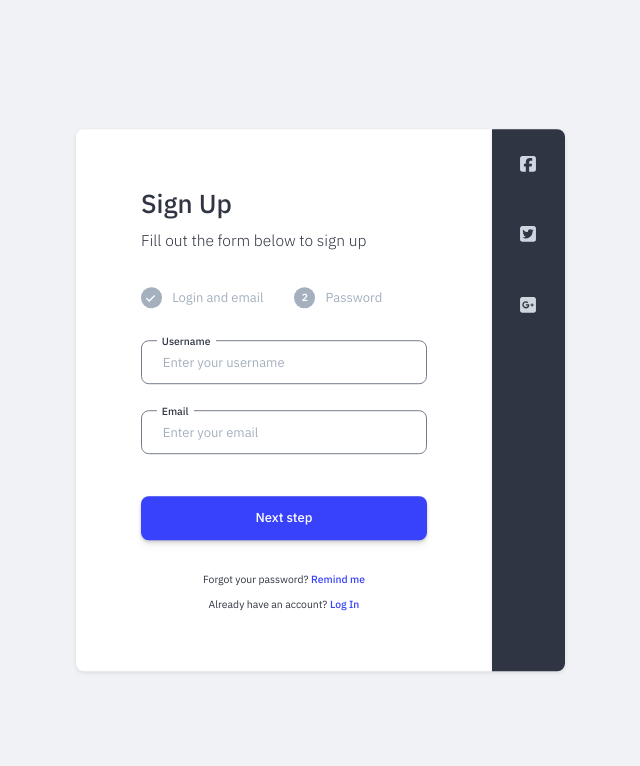
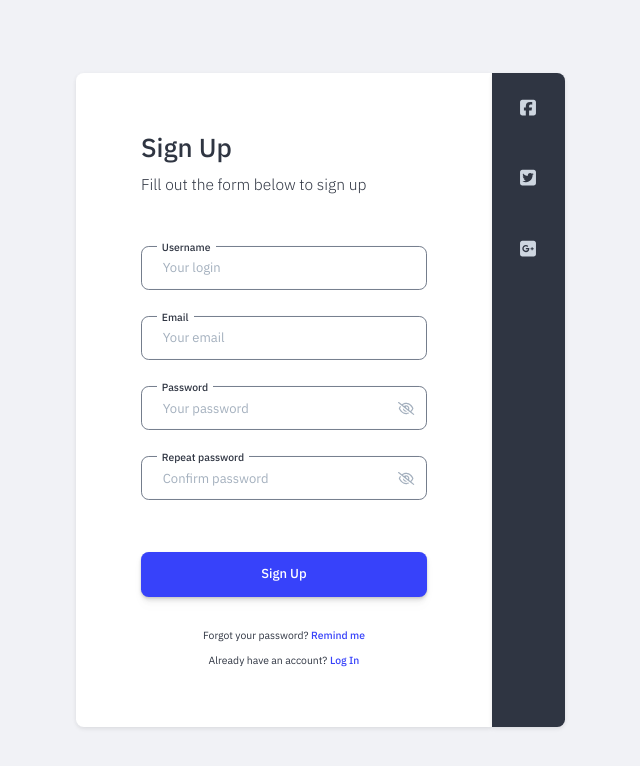
Before and after one commit to ddamiankowalski/rapidhcm, an Angular app in the folder rapidhcm-frontend/: page /auth/register in a window 1280 px wide. Shown: the top 766 px of the page, without its empty margins (356-996 px from the left). Built offline with nearby package versions, Linux system fonts and the light colour scheme.

Commit message:
form changes

```diff
--- a/rapidhcm-frontend/src/app/global/components/input.component.ts
+++ b/rapidhcm-frontend/src/app/global/components/input.component.ts
@@ -48,6 +48,8 @@ export class InputComponent {
      */
     @Input() public addclass?: string;
 
+    @Input() public id?: string;
+
     @Input() public eyeIcon?: boolean;
 
     public faEye: IconDefinition = faEye;
--- a/rapidhcm-frontend/src/app/global/templates/input.html
+++ b/rapidhcm-frontend/src/app/global/templates/input.html
@@ -1,5 +1,5 @@
 <div class="std-input__w-label" [ngClass]="addclass">
-    <input [type]="type" id="email" class="std-input" [autocomplete]="autocomplete" [placeholder]="placeholder"  >
+    <input [type]="type" [id]="id" class="std-input" [autocomplete]="autocomplete" [placeholder]="placeholder"  >
     <label for="email" class="std-input__label">{{ label }}</label>
     <fa-icon [icon]="icon" class="std-input__icon"></fa-icon>
     <fa-icon (click)="togglePasswordVisibility()" *ngIf="eyeIcon" [icon]="type !== 'password' ? faEye : faEyeSlash" class="std-input__icon-toggle"></fa-icon>
--- a/rapidhcm-frontend/src/app/login/components/register.component.ts
+++ b/rapidhcm-frontend/src/app/login/components/register.component.ts
@@ -1,7 +1,7 @@
 import { Component, OnInit } from "@angular/core";
 import { IconDefinition } from "@fortawesome/fontawesome-svg-core";
 import { faFacebookSquare, faGooglePlusSquare, faTwitterSquare } from "@fortawesome/free-brands-svg-icons";
-import { faEye } from "@fortawesome/free-regular-svg-icons";
+import { faEye, faUser } from "@fortawesome/free-regular-svg-icons";
 import { faCheck, faCircleExclamation } from "@fortawesome/free-solid-svg-icons";
 
 @Component({
@@ -17,17 +17,22 @@ export class RegisterComponent implements OnInit {
     public faTwitter: IconDefinition = faTwitterSquare;
     public faGoogle: IconDefinition = faGooglePlusSquare;
     public faEye: IconDefinition = faEye;
+    public faUser: IconDefinition = faUser;
 
     ngOnInit(): void {
-        this.currentStep = 1;
+    }
+
+    public isLoading: boolean = false;
+
+    public handleClick(event: any) {
+        console.log(event);
+        this.isLoading = true;
     }
 
     public password: any;
     public passwordRepeat: any;
     public login: any;
     public email: any;
-
-    public currentStep: number = 1;
 
     public logIn() {
 
@@ -48,8 +53,4 @@ export class RegisterComponent implements OnInit {
     public pwRepeatChange(event: any) {
 
     }
-
-    public nextStep() {
-        this.currentStep++;
-    }
 }
--- a/rapidhcm-frontend/src/app/login/templates/login.html
+++ b/rapidhcm-frontend/src/app/login/templates/login.html
@@ -5,7 +5,7 @@
 <div class="form__login m-top_x-large">
     <system-input [icon]="faCircleExclamation" [placeholder]="'Enter your username'" [label]="'Username'"></system-input>
     <system-input [type]="'password'" [eyeIcon]="true" [addclass]="'m-top_medium'" [icon]="faCircleExclamation" [placeholder]="'Your password'" [label]="'Password'"></system-input>
-    <div class="m-top_medium">
+    <div class="m-top_x-medium">
         <system-input-checkbox [icon]="faCheck"></system-input-checkbox>
     </div>
     <div class="m-top_x-medium">
--- a/rapidhcm-frontend/src/app/login/templates/register.html
+++ b/rapidhcm-frontend/src/app/login/templates/register.html
@@ -1,47 +1,15 @@
 <div class="card-header">
     <h2>Sign Up</h2>
     <h3 class="m-top_small">Fill out the form below to sign up</h3>
-    <div class="m-top_large">
-        <ol class="std-stepper">
-            <li class="checked">
-                <fa-icon class="icon" [icon]="faCheck"></fa-icon>
-                Login and email
-            </li>
-            <li [ngClass]="currentStep == 2 ? 'active' : ''">
-                Password
-            </li>
-        </ol>
-        <!-- <h4 class="m-top_regular">
-            {{ currentStep == 1 ? 'Fill out information about you username and email address' : 'Type in your password and check your emails for a confirmation' }}
-        </h4> -->
+</div>
+<div class="form__login m-top_x-large">
+    <system-input [type]="'text'" [id]="'username'" [addclass]="'m-top_medium'" [icon]="faCircleExclamation" [placeholder]="'Your login'" [label]="'Username'"></system-input>
+    <system-input [type]="'text'" [id]="'email'" [addclass]="'m-top_medium'" [icon]="faCircleExclamation" [placeholder]="'Your email'" [label]="'Email'"></system-input>
+    <system-input [type]="'password'" [id]="'password'" [eyeIcon]="true" [addclass]="'m-top_medium'" [icon]="faCircleExclamation" [placeholder]="'Your password'" [label]="'Password'"></system-input>
+    <system-input [type]="'password'" [id]="'repeatpassword'" [eyeIcon]="true" [addclass]="'m-top_medium'" [icon]="faCircleExclamation" [placeholder]="'Confirm password'" [label]="'Repeat password'"></system-input>
+    <div class="m-top_x-large">
+        <system-button (click)="handleClick($event)" [loading]="isLoading" [text]="'Sign Up'"></system-button>
     </div>
-</div>
-<div class="form__login m-top_x-medium">
-    <div *ngIf="currentStep === 1" class="std-input__w-label">
-        <input type="text" id="email" class="std-input" autocomplete="off" placeholder="Enter your username"  [(ngModel)]="login" (ngModelChange)="loginChange($event)">
-        <label for="email" class="std-input__label">Username</label>
-        <div class="std-input__help"></div>
-    </div>
-    <div *ngIf="currentStep === 1" class="std-input__w-label m-top_medium">
-        <input type="text" id="email" class="std-input" autocomplete="off" placeholder="Enter your email"  [(ngModel)]="email" (ngModelChange)="emailChange($event)">
-        <label for="email" class="std-input__label">Email</label>
-        <div class="std-input__help"></div>
-    </div>
-    <div *ngIf="currentStep == 2" class="std-input__w-label m-top_x-medium">
-        <input type="password" id="password" class="std-input password_field " autocomplete="off" placeholder="Your password" [(ngModel)]="password" (ngModelChange)="pwChange($event)">
-        <label for="password" class="std-input__label">Password</label>
-        <div class="std-input__help">{{ 'The password or username is incorrect' }}</div>
-        <fa-icon [icon]="faEye" class="std-input__icon-toggle"></fa-icon>
-        <!-- <fa-icon [icon]="faCircleExclamation" class="std-input__icon-error"></fa-icon> -->
-    </div>
-    <div *ngIf="currentStep == 2" class="std-input__w-label m-top_medium">
-        <input type="password" id="repeat-password" class="std-input password_field " autocomplete="off" placeholder="Repeat your password" [(ngModel)]="passwordRepeat" (ngModelChange)="pwRepeatChange($event)">
-        <label for="password" class="std-input__label">Verify password</label>
-        <div class="std-input__help">{{ 'The password or username is incorrect' }}</div>
-        <fa-icon [icon]="faEye" class="std-input__icon-toggle"></fa-icon>
-        <!-- <fa-icon [icon]="faCircleExclamation" class="std-input__icon-error"></fa-icon> -->
-    </div>
-    <button class="std-btn__full-width m-top_large" (click)="nextStep()">{{ currentStep == 1 ? 'Next step' : 'Sign Up' }}</button>
     <div class="std-text m-top_x-medium center">Forgot your password?<span tabindex="0"  class="std-text__link m-left_xxx-small">Remind me</span></div>
     <div class="std-text m-top_small center">Already have an account?<span tabindex="0" class="std-text__link m-left_xxx-small" [routerLink]="['/auth/login']">Log In</span></div>
 </div>
--- a/rapidhcm-frontend/src/styles/base/_typography.scss
+++ b/rapidhcm-frontend/src/styles/base/_typography.scss
@@ -19,6 +19,16 @@ h3 {
 h4 {
     color: global.$dark-background;
     font-weight: 400;
+    font-style: normal;
+    font-size: .5rem;
+    margin: 0;
+    line-height: .9rem;
+    color: global.$dark-background;
+}
+
+h5 {
+    color: global.$dark-background;
+    font-weight: 600;
     font-style: normal;
     font-size: .5rem;
     margin: 0;
--- a/rapidhcm-frontend/src/styles/components/stepper/_stepper.scss
+++ b/rapidhcm-frontend/src/styles/components/stepper/_stepper.scss
@@ -1,9 +1,15 @@
 @use '../../base/var' as global;
 
+ol {
+    margin-block-start: 0;
+    margin-block-end: 0;
+    padding-inline-start: 0;
+}
+
 .std-stepper {
-    font-weight: 100;
+    font-weight: 500;
     & .icon {
-        display: none;
+        margin-right: .4rem;
     }
     cursor: pointer;
     list-style: none;
@@ -11,8 +17,7 @@
     display: flex;
     margin: 0;
     padding: 0;
-    margin-left: 1.2rem;
-    gap: 2rem;
+    gap: 1rem;
     color: global.$light-grey;
     font-weight: 400;
   }
@@ -23,63 +28,76 @@
     width: 50%;
     font-size: 0.5rem;
 
-    &::before {
-        font-weight: 600;
-        transition: all .2s ease;
-        position: absolute;
-        left: -1.2rem;
-        top: -.15rem;
-        content: counter(std-counter);
-        font-size: .4rem;
-        padding-top: .17rem;
-        padding-left: .28rem;
-        margin-right: .3rem;
-        background-color: global.$light-grey;
-        color: global.$white-background;
-        border-radius: 50%;
-        width: .8rem;
-        height: .8rem;
-    }
+    // &::before {
+    //     font-weight: 600;
+    //     transition: all .2s ease;
+    //     position: absolute;
+    //     left: -1.2rem;
+    //     top: -.15rem;
+    //     content: counter(std-counter);
+    //     font-size: .4rem;
+    //     padding-top: .17rem;
+    //     padding-left: .28rem;
+    //     margin-right: .3rem;
+    //     background-color: global.$light-grey;
+    //     color: global.$white-background;
+    //     border-radius: 50%;
+    //     width: .8rem;
+    //     height: .8rem;
+    // }
 
     &:hover:not(.active) {
         color: global.$deep-grey;
-        &::before {
-            transition: all .2s ease;
-            position: absolute;
-            left: -1.2rem;
-            top: -.15rem;
-            font-size: .4rem;
-            padding-top: .17rem;
-            padding-left: .28rem;
-            margin-right: .3rem;
-            background-color: global.$deep-grey;
-            color: global.$white-background;
-            border-radius: 50%;
-            width: .8rem;
-            height: .8rem;
-        }
+        // &::before {
+        //     transition: all .2s ease;
+        //     position: absolute;
+        //     left: -1.2rem;
+        //     top: -.15rem;
+        //     font-size: .4rem;
+        //     padding-top: .17rem;
+        //     padding-left: .28rem;
+        //     margin-right: .3rem;
+        //     background-color: global.$deep-grey;
+        //     color: global.$white-background;
+        //     border-radius: 50%;
+        //     width: .8rem;
+        //     height: .8rem;
+        // }
     }
   }
 
   .std-stepper {
     & .active {
-        color: global.$dark-background;
-        &::before {
-            position: absolute;
-            left: -1.2rem;
-            top: -.15rem;
-            content: counter(std-counter);
+        color: global.$deep-grey;
+        & .step-text {
+            margin-top: .15rem;
+        }
+        & .icon {
             font-size: .4rem;
-            padding-top: .17rem;
-            padding-left: .28rem;
-            margin-right: .3rem;
             background-color: global.$action-blue;
             color: global.$white-background;
-            border-radius: 50%;
-            width: .8rem;
-            height: .8rem;
-            box-shadow: 0px 4px 1px rgba(0, 0, 0, 0.01), 0px 2px 1px rgba(0, 0, 0, 0.05), 0px 1px 1px rgba(0, 0, 0, 0.09), 0px 0px 0px rgba(0, 0, 0, 0.1), 0px 0px 0px rgba(0, 0, 0, 0.1);
+            padding-left: .25rem;
+            padding-right: .25rem;
+            padding-top: .25rem;
+            padding-bottom: .2rem;
+            border-radius: 20%;
         }
+        // &::before {
+        //     position: absolute;
+        //     left: -1.2rem;
+        //     top: -.15rem;
+        //     content: counter(std-counter);
+        //     font-size: .4rem;
+        //     padding-top: .17rem;
+        //     padding-left: .28rem;
+        //     margin-right: .3rem;
+        //     background-color: global.$action-blue;
+        //     color: global.$white-background;
+        //     border-radius: 50%;
+        //     width: .8rem;
+        //     height: .8rem;
+        //     box-shadow: 0px 4px 1px rgba(0, 0, 0, 0.01), 0px 2px 1px rgba(0, 0, 0, 0.05), 0px 1px 1px rgba(0, 0, 0, 0.09), 0px 0px 0px rgba(0, 0, 0, 0.1), 0px 0px 0px rgba(0, 0, 0, 0.1);
+        // }
      }
   }
 
```
